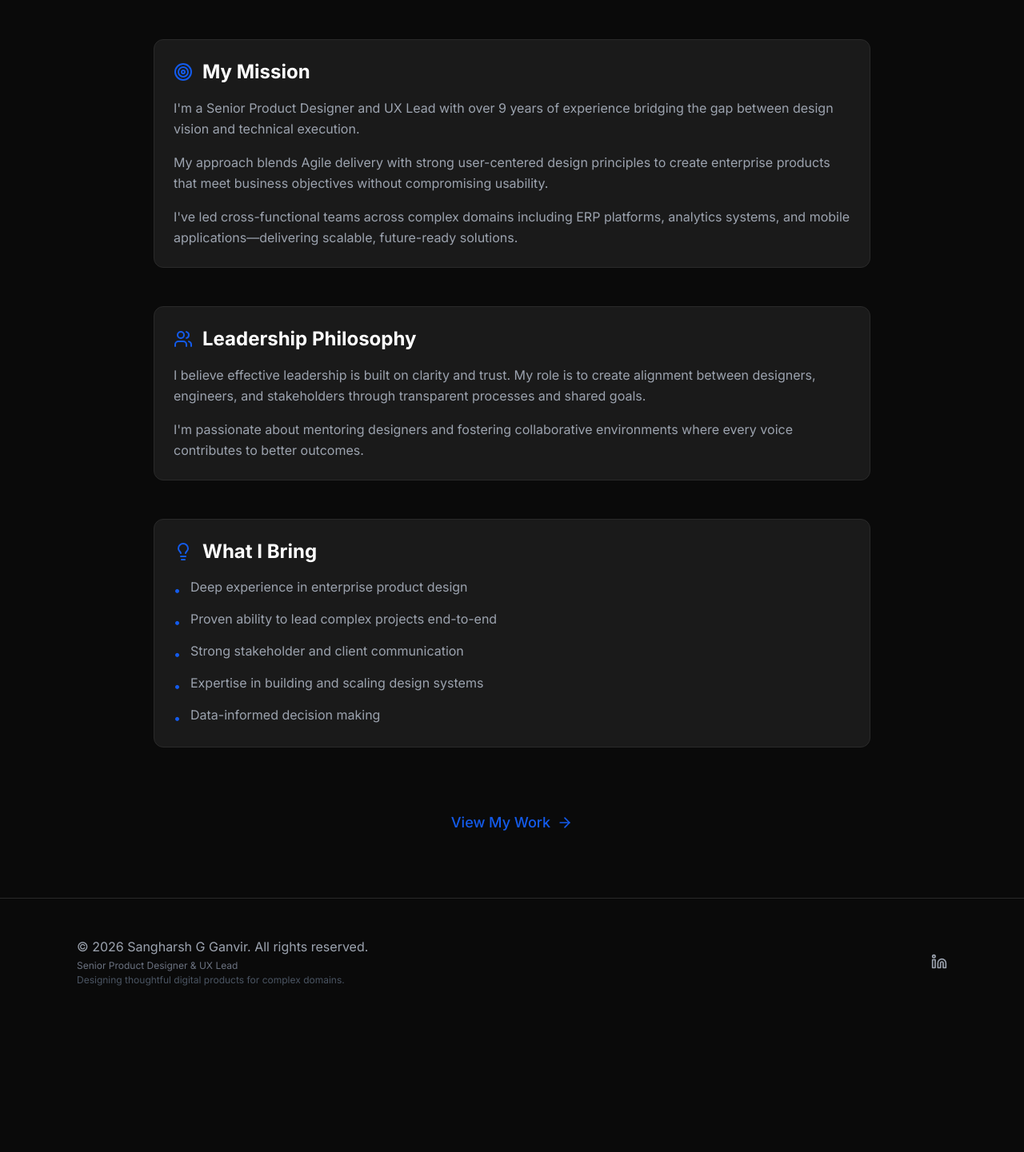
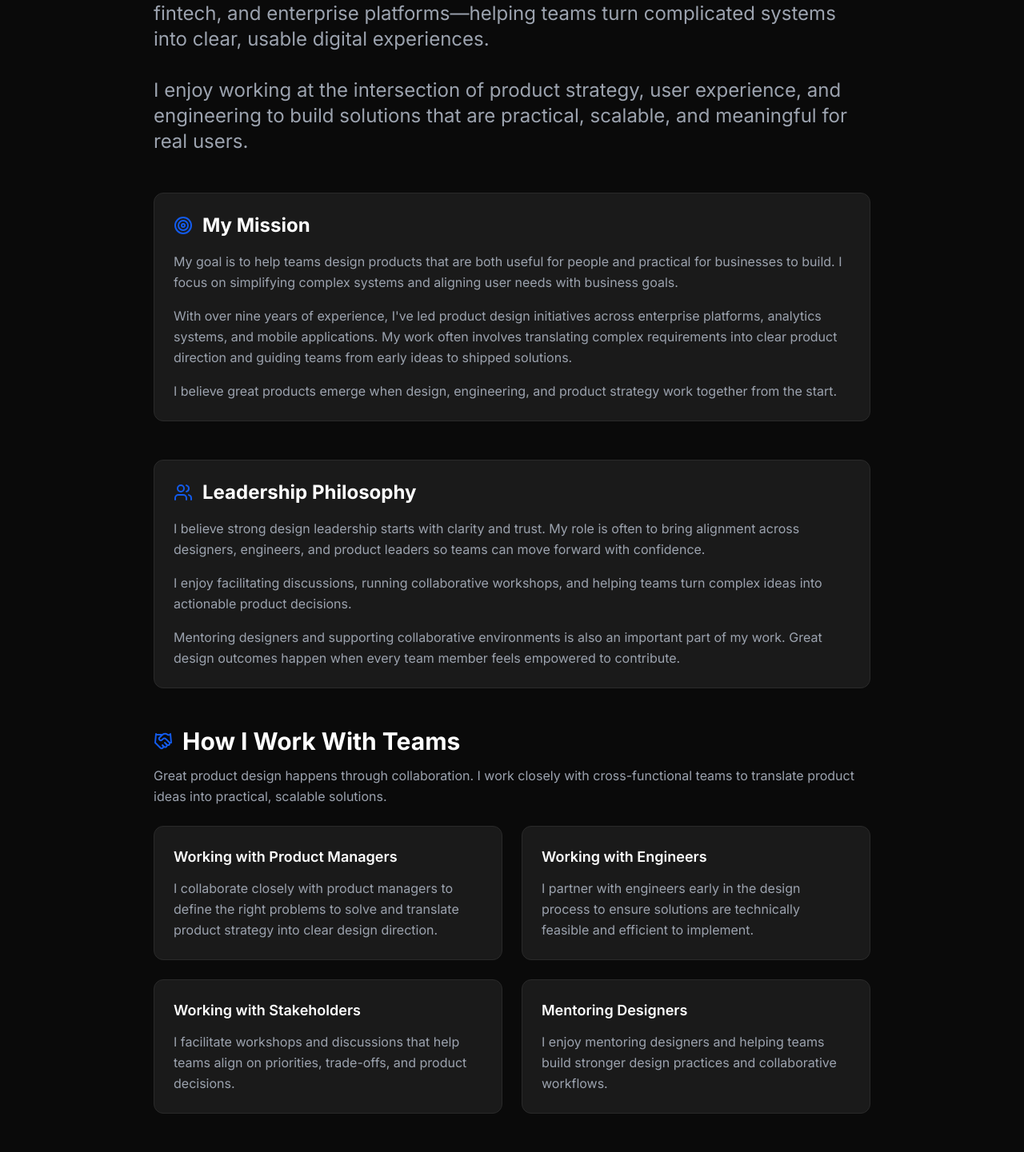
Before and after one commit to SangharshGanvir/MyPortfolioPM, a React (Vite) app: page /about in a window 1280 px wide. Shown: the part 291-1732 px from the top of the page at 80% size. Before the commit the page ends 1573 px from the top, so only its background shows below. Built offline with nearby package versions, Linux system fonts and the light colour scheme.

Commit message:
about us page changes

```diff
--- a/src/pages/About.jsx
+++ b/src/pages/About.jsx
@@ -1,5 +1,5 @@
 import { Link } from 'react-router-dom';
-import { ArrowRight, Target, Users, Lightbulb } from 'lucide-react';
+import { ArrowRight, Target, Users, Lightbulb, Handshake } from 'lucide-react';
 
 const About = () => {
   return (
@@ -7,7 +7,9 @@ const About = () => {
       <div className="max-w-4xl mx-auto">
         <h1 className="text-4xl md:text-5xl lg:text-6xl font-bold mb-4 md:mb-6">About Me</h1>
         <p className="text-lg md:text-xl lg:text-2xl text-gray-400 mb-8 md:mb-12 leading-relaxed">
-          Passionate about creating seamless user experiences through strategic design leadership.
+          I'm a Senior Product Designer and UX Lead focused on solving complex product challenges. Over the past 9+ years, I've worked across healthcare, fintech, and enterprise platforms—helping teams turn complicated systems into clear, usable digital experiences.
+          <br /><br />
+          I enjoy working at the intersection of product strategy, user experience, and engineering to build solutions that are practical, scalable, and meaningful for real users.
         </p>
 
         <div className="space-y-8 md:space-y-12">
@@ -17,16 +19,13 @@ const About = () => {
               My Mission
             </h2>
             <p className="text-gray-400 leading-relaxed mb-4">
-              I'm a Senior Product Designer and UX Lead with over 9 years of experience bridging
-              the gap between design vision and technical execution.
+              My goal is to help teams design products that are both useful for people and practical for businesses to build. I focus on simplifying complex systems and aligning user needs with business goals.
             </p>
             <p className="text-gray-400 leading-relaxed mb-4">
-              My approach blends Agile delivery with strong user-centered design principles to
-              create enterprise products that meet business objectives without compromising usability.
+              With over nine years of experience, I've led product design initiatives across enterprise platforms, analytics systems, and mobile applications. My work often involves translating complex requirements into clear product direction and guiding teams from early ideas to shipped solutions.
             </p>
             <p className="text-gray-400 leading-relaxed">
-              I've led cross-functional teams across complex domains including ERP platforms,
-              analytics systems, and mobile applications—delivering scalable, future-ready solutions.
+              I believe great products emerge when design, engineering, and product strategy work together from the start.
             </p>
           </div>
 
@@ -36,14 +35,56 @@ const About = () => {
               Leadership Philosophy
             </h2>
             <p className="text-gray-400 leading-relaxed mb-4">
-              I believe effective leadership is built on clarity and trust. My role is to create
-              alignment between designers, engineers, and stakeholders through transparent processes
-              and shared goals.
+              I believe strong design leadership starts with clarity and trust. My role is often to bring alignment across designers, engineers, and product leaders so teams can move forward with confidence.
+            </p>
+            <p className="text-gray-400 leading-relaxed mb-4">
+              I enjoy facilitating discussions, running collaborative workshops, and helping teams turn complex ideas into actionable product decisions.
             </p>
             <p className="text-gray-400 leading-relaxed">
-              I'm passionate about mentoring designers and fostering collaborative environments
-              where every voice contributes to better outcomes.
+              Mentoring designers and supporting collaborative environments is also an important part of my work. Great design outcomes happen when every team member feels empowered to contribute.
             </p>
+          </div>
+
+          <div className="space-y-6">
+            <div>
+              <h2 className="text-2xl md:text-3xl font-bold mb-3 flex items-center gap-3">
+                <Handshake className="text-primary" />
+                How I Work With Teams
+              </h2>
+              <p className="text-gray-400 leading-relaxed mb-6">
+                Great product design happens through collaboration. I work closely with cross-functional teams to translate product ideas into practical, scalable solutions.
+              </p>
+            </div>
+
+            <div className="grid grid-cols-1 md:grid-cols-2 gap-6">
+              <div className="card">
+                <h3 className="text-lg font-semibold mb-3">Working with Product Managers</h3>
+                <p className="text-gray-400 leading-relaxed">
+                  I collaborate closely with product managers to define the right problems to solve and translate product strategy into clear design direction.
+                </p>
+              </div>
+
+              <div className="card">
+                <h3 className="text-lg font-semibold mb-3">Working with Engineers</h3>
+                <p className="text-gray-400 leading-relaxed">
+                  I partner with engineers early in the design process to ensure solutions are technically feasible and efficient to implement.
+                </p>
+              </div>
+
+              <div className="card">
+                <h3 className="text-lg font-semibold mb-3">Working with Stakeholders</h3>
+                <p className="text-gray-400 leading-relaxed">
+                  I facilitate workshops and discussions that help teams align on priorities, trade-offs, and product decisions.
+                </p>
+              </div>
+
+              <div className="card">
+                <h3 className="text-lg font-semibold mb-3">Mentoring Designers</h3>
+                <p className="text-gray-400 leading-relaxed">
+                  I enjoy mentoring designers and helping teams build stronger design practices and collaborative workflows.
+                </p>
+              </div>
+            </div>
           </div>
 
           <div className="card">
@@ -54,23 +95,23 @@ const About = () => {
             <ul className="space-y-3 text-gray-400">
               <li className="flex items-start gap-3">
                 <span className="text-primary mt-1">•</span>
-                <span>Deep experience in enterprise product design</span>
+                <span>Experience designing complex enterprise and platform-based products</span>
               </li>
               <li className="flex items-start gap-3">
                 <span className="text-primary mt-1">•</span>
-                <span>Proven ability to lead complex projects end-to-end</span>
+                <span>Ability to lead end-to-end product design from discovery to delivery</span>
               </li>
               <li className="flex items-start gap-3">
                 <span className="text-primary mt-1">•</span>
-                <span>Strong stakeholder and client communication</span>
+                <span>Strong collaboration with product managers, engineers, and stakeholders</span>
               </li>
               <li className="flex items-start gap-3">
                 <span className="text-primary mt-1">•</span>
-                <span>Expertise in building and scaling design systems</span>
+                <span>Expertise in building scalable design systems and UX frameworks</span>
               </li>
               <li className="flex items-start gap-3">
                 <span className="text-primary mt-1">•</span>
-                <span>Data-informed decision making</span>
+                <span>Data-informed decision making through research and product metrics</span>
               </li>
             </ul>
           </div>
@@ -80,7 +121,7 @@ const About = () => {
               to="/work"
               className="inline-flex items-center gap-2 text-primary hover:gap-4 transition-all font-medium text-lg"
             >
-              View My Work
+              Explore Case Studies
               <ArrowRight size={20} />
             </Link>
           </div>
```
